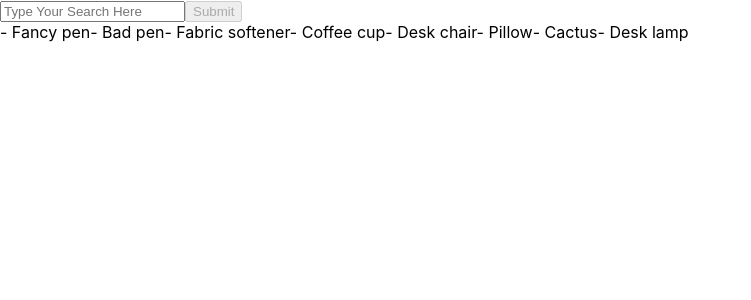
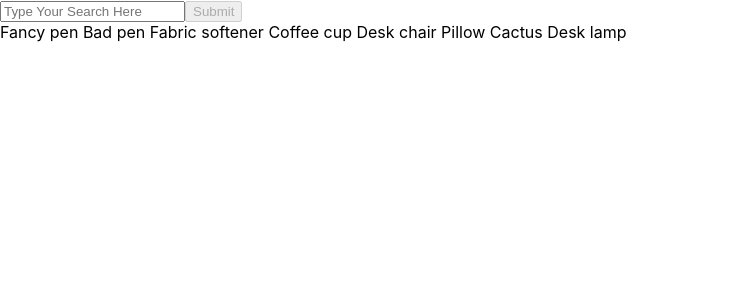
Before and after one commit to laurelthorburn/shopify-task, a React (Create React App) app: page / in a window 1280 px wide. Shown: the top 300 px of the page, without its empty margins (0-751 px from the left). Built offline with nearby package versions, Linux system fonts and the light colour scheme.

Commit message:
Filter showing correct results on page

```diff
--- a/src/App.js
+++ b/src/App.js
@@ -54,20 +54,19 @@ function App() {
   ];
 
   const [clientInput, setClient] = useState("");
-  const [arrayInput, setArray] = useState("");
+  // const [arrayInput, setArray] = useState(products);
 
   const handleUserInput = (e) => {
     e.preventDefault();
     //filter array based off what user picks
     const modifyInput = clientInput.toLowerCase();
-    console.log(modifyInput);
-    let results = products.filter((product) => {
-      const arrayName = product.name.toLowerCase();
-      return arrayName.includes(modifyInput);
-    });
+    setClient(modifyInput);
+  };
 
-    setArray(results);
-  };
+  const results = products
+  .filter((product) => { const arrayName = product.name.toLowerCase();
+    return arrayName.includes(clientInput);
+  });
 
   return (
     <>
@@ -77,16 +76,17 @@ function App() {
           placeholder="Type Your Search Here"
         />
         <button disabled={!clientInput}>Submit</button>
-        {!clientInput && (
+        {/* {!clientInput && (
           <div className="arrayContainer">
             {products.map((product) => `- ${product.name}`)}
           </div>
-        )}
-        {clientInput > 0 && (
+        )} */}
+        {/* {clientInput > 0 && ( */}
           <div className="arrayContainer">
-            {arrayInput.map((result) => `- ${result.name}`)}
+            {results.map((result) => ` ${result.name}`)}
+
           </div>
-        )}
+
       </form>
     </>
   );
```
